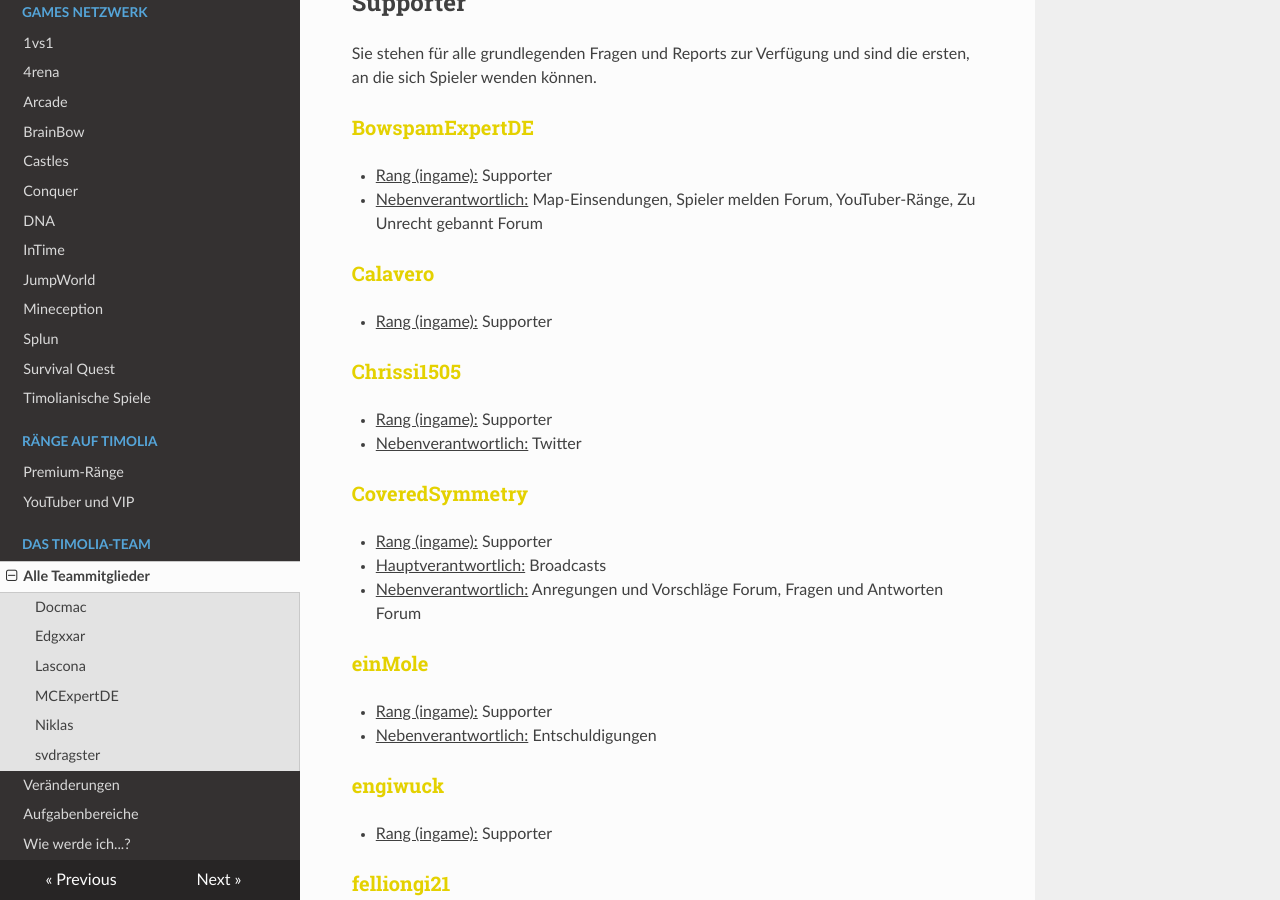
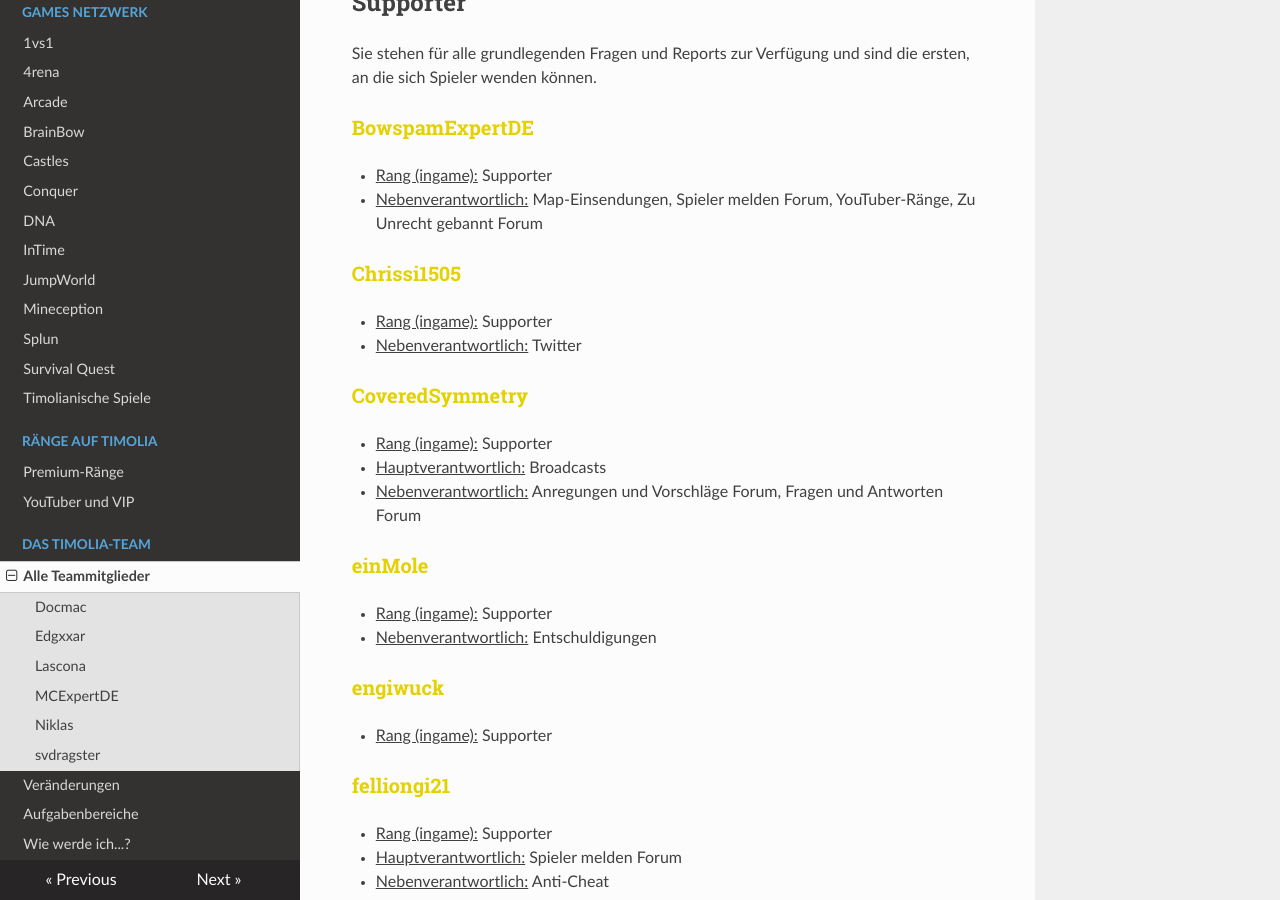
Before and after one commit to TimoliaDE/HowTo, an MkDocs documentation site: the page built from docs/team/members.md, in a window 1280 px wide and 900 px high, scrolled down 3517 px. Built offline with MkDocs 1.6.1, drawn with Linux system fonts in a browser that asks for light colours; nearby versions of some CDN libraries; old or Windows-style settings are respelled for this version of MkDocs.

Commit message:
Update members.md

```diff
--- a/docs/team/members.md
+++ b/docs/team/members.md
@@ -112,9 +112,6 @@ Sie stehen für alle grundlegenden Fragen und Reports zur Verfügung und sind di
 ### <strong><span style="color:#E4D100">BowspamExpertDE</span></strong>
 - <u>Rang (ingame):</u> Supporter
 - <u>Nebenverantwortlich:</u> Map-Einsendungen, Spieler melden Forum, YouTuber-Ränge, Zu Unrecht gebannt Forum
-
-### <strong><span style="color:#E4D100">Calavero</span></strong>
-- <u>Rang (ingame):</u> Supporter
 
 ### <strong><span style="color:#E4D100">Chrissi1505</span></strong>
 - <u>Rang (ingame):</u> Supporter
```
